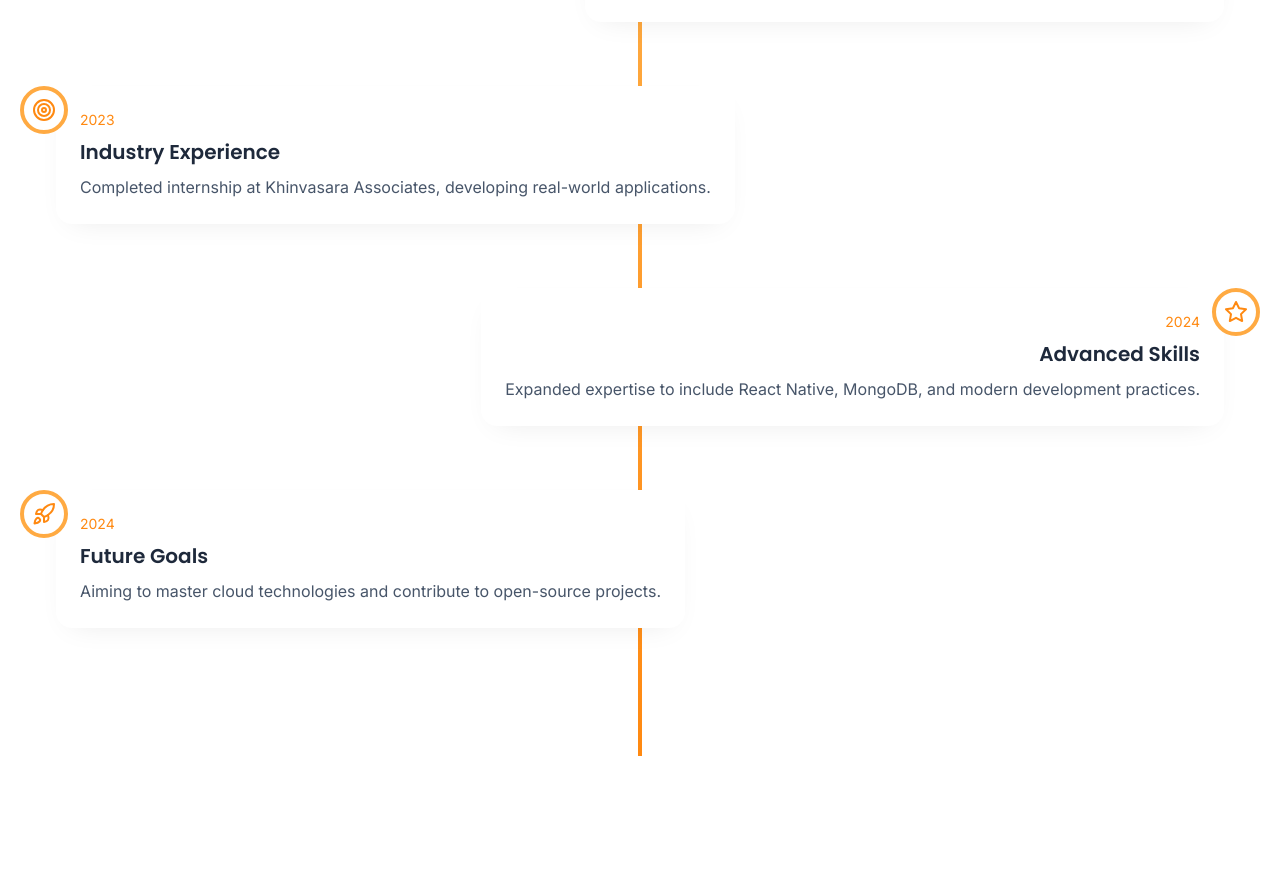
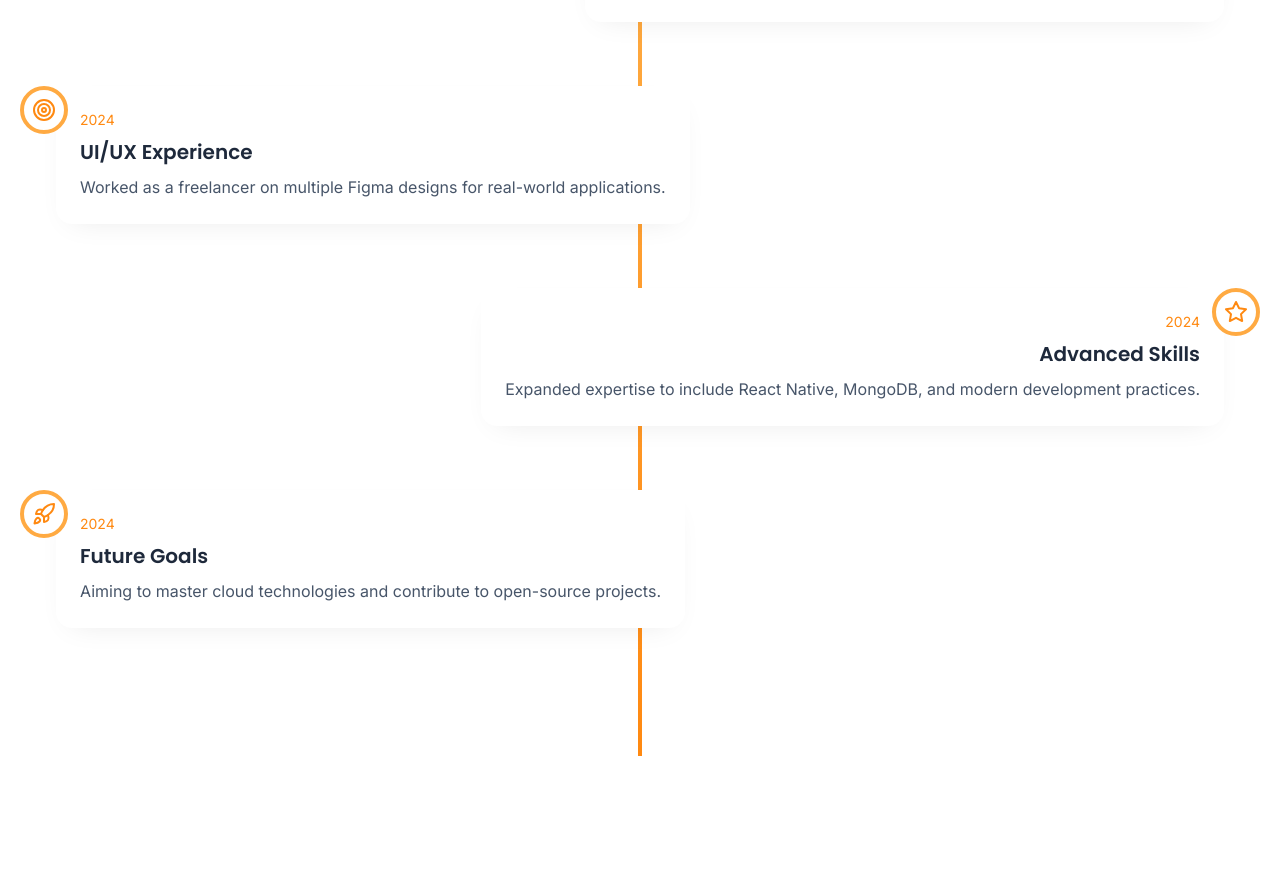
Before and after one commit to SagarSuryakantWaghmare/sagar-portfolio, a React (Vite) app: page / in a window 1280 px wide. Shown: the part 3760-4645 px from the top of the page. Built offline with nearby package versions, Linux system fonts and the light colour scheme.

Commit message:
Updated the skills roadmap

```diff
--- a/src/components/ui/SkillRoadmap.tsx
+++ b/src/components/ui/SkillRoadmap.tsx
@@ -31,9 +31,9 @@ const milestones: Milestone[] = [
   },
   {
     icon: <Target size={24} />,
-    title: "Industry Experience",
-    description: "Completed internship at Khinvasara Associates, developing real-world applications.",
-    year: "2023"
+    title: "UI/UX Experience",
+    description: "Worked as a freelancer on multiple Figma designs for real-world applications.",
+    year: "2024"
   },
   {
     icon: <Star size={24} />,
@@ -67,22 +67,19 @@ const SkillRoadmap: React.FC = () => {
             <motion.div
               key={index}
               ref={ref}
-              className={`relative mb-16 last:mb-0 ${
-                index % 2 === 0 ? 'pr-1/2' : 'pl-1/2'
-              }`}
+              className={`relative mb-16 last:mb-0 ${index % 2 === 0 ? 'pr-1/2' : 'pl-1/2'
+                }`}
               initial={{ opacity: 0, x: index % 2 === 0 ? -50 : 50 }}
               animate={inView ? { opacity: 1, x: 0 } : {}}
               transition={{ duration: 0.6, delay: 0.2 }}
             >
               {/* Content container */}
-              <div className={`relative ${
-                index % 2 === 0 ? 'text-right mr-8' : 'ml-8'
-              }`}>
+              <div className={`relative ${index % 2 === 0 ? 'text-right mr-8' : 'ml-8'
+                }`}>
                 {/* Animated milestone circle */}
                 <motion.div
-                  className={`absolute top-0 ${
-                    index % 2 === 0 ? 'right-[-2.25rem]' : 'left-[-2.25rem]'
-                  } w-12 h-12 rounded-full bg-white dark:bg-dark-800 border-4 border-primary-500 flex items-center justify-center`}
+                  className={`absolute top-0 ${index % 2 === 0 ? 'right-[-2.25rem]' : 'left-[-2.25rem]'
+                    } w-12 h-12 rounded-full bg-white dark:bg-dark-800 border-4 border-primary-500 flex items-center justify-center`}
                   initial={{ scale: 0, opacity: 0 }}
                   animate={inView ? { scale: 1, opacity: 1 } : {}}
                   transition={{
```
